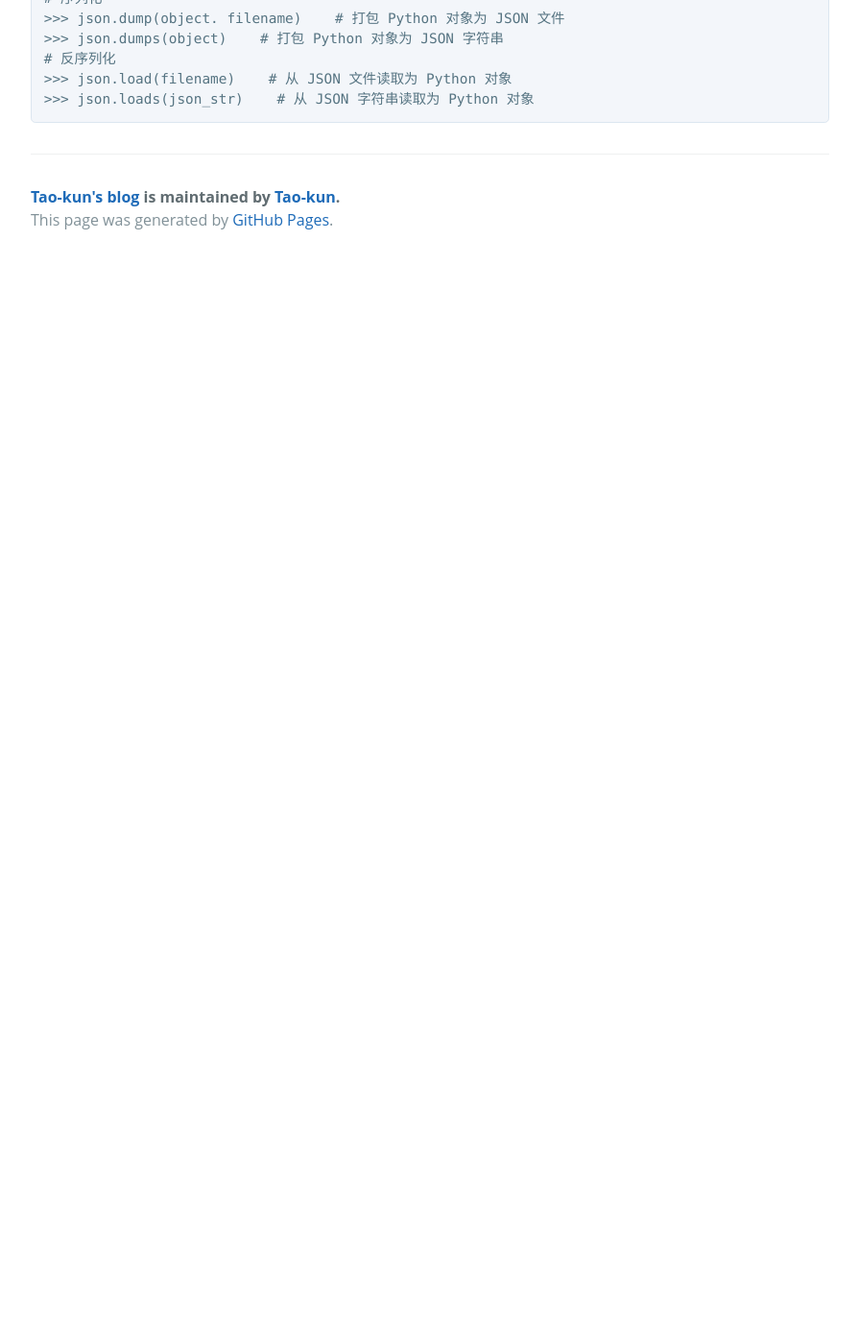
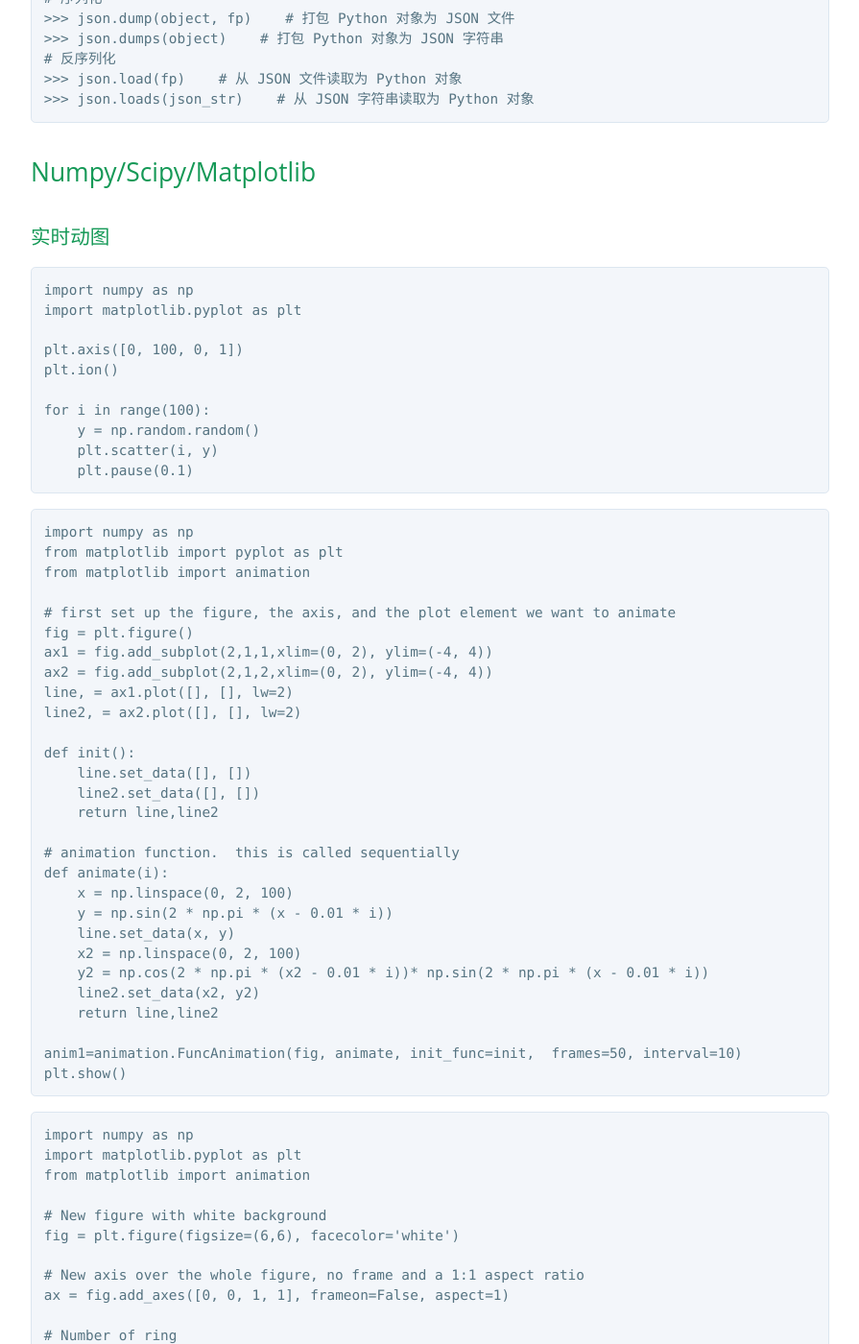
Before and after one commit to Tao-kun/Tao-kun.github.io, a Jekyll site: the page built from _posts/2017-04-23-python-note.markdown, in a window 1280 px wide and 1400 px high, scrolled down 2709 px. Shown: the whole window at 96% size, without its empty margins (192-1087 px from the left). Built offline with Jekyll 4.4.1, drawn with Linux system fonts in a browser that asks for light colours; some web fonts are replaced; before the commit the page ends 2982 px from its top, so only the background shows below that; some of the changed text lies outside the part shown.

````diff
--- a/_posts/2017-04-23-python-note.markdown
+++ b/_posts/2017-04-23-python-note.markdown
@@ -95,9 +95,119 @@ Python的笔记，不定期更新.
 ## json 模块
 ```python
 # 序列化
->>> json.dump(object. filename)    # 打包 Python 对象为 JSON 文件
+>>> json.dump(object, fp)    # 打包 Python 对象为 JSON 文件
 >>> json.dumps(object)    # 打包 Python 对象为 JSON 字符串
 # 反序列化
->>> json.load(filename)    # 从 JSON 文件读取为 Python 对象
+>>> json.load(fp)    # 从 JSON 文件读取为 Python 对象
 >>> json.loads(json_str)    # 从 JSON 字符串读取为 Python 对象
 ```
+
+
+## Numpy/Scipy/Matplotlib
+
+### 实时动图
+
+```python
+import numpy as np
+import matplotlib.pyplot as plt
+
+plt.axis([0, 100, 0, 1])
+plt.ion()
+
+for i in range(100):
+    y = np.random.random()
+    plt.scatter(i, y)
+    plt.pause(0.1)
+```
+
+```python
+import numpy as np
+from matplotlib import pyplot as plt
+from matplotlib import animation
+
+# first set up the figure, the axis, and the plot element we want to animate
+fig = plt.figure()
+ax1 = fig.add_subplot(2,1,1,xlim=(0, 2), ylim=(-4, 4))
+ax2 = fig.add_subplot(2,1,2,xlim=(0, 2), ylim=(-4, 4))
+line, = ax1.plot([], [], lw=2)
+line2, = ax2.plot([], [], lw=2)
+
+def init():
+    line.set_data([], [])
+    line2.set_data([], [])
+    return line,line2
+
+# animation function.  this is called sequentially
+def animate(i):
+    x = np.linspace(0, 2, 100)
+    y = np.sin(2 * np.pi * (x - 0.01 * i))
+    line.set_data(x, y)
+    x2 = np.linspace(0, 2, 100)
+    y2 = np.cos(2 * np.pi * (x2 - 0.01 * i))* np.sin(2 * np.pi * (x - 0.01 * i))
+    line2.set_data(x2, y2)
+    return line,line2
+
+anim1=animation.FuncAnimation(fig, animate, init_func=init,  frames=50, interval=10)
+plt.show()
+```
+
+```python
+import numpy as np
+import matplotlib.pyplot as plt
+from matplotlib import animation
+
+# New figure with white background
+fig = plt.figure(figsize=(6,6), facecolor='white')
+
+# New axis over the whole figure, no frame and a 1:1 aspect ratio
+ax = fig.add_axes([0, 0, 1, 1], frameon=False, aspect=1)
+
+# Number of ring
+n = 50
+size_min = 50
+size_max = 50 ** 2
+
+# Ring position
+pos = np.random.uniform(0, 1, (n,2))
+
+# Ring colors
+color = np.ones((n,4)) * (0,0,0,1)
+# Alpha color channel geos from 0(transparent) to 1(opaque)
+color[:,3] = np.linspace(0, 1, n)
+
+# Ring sizes
+size = np.linspace(size_min, size_max, n)
+
+# Scatter plot
+scat = ax.scatter(pos[:,0], pos[:,1], s=size, lw=0.5, edgecolors=color, facecolors='None')
+
+# Ensure limits are [0,1] and remove ticks
+ax.set_xlim(0, 1), ax.set_xticks([])
+ax.set_ylim(0, 1), ax.set_yticks([])
+
+def update(frame):
+    global pos, color, size
+
+    # Every ring is made more transparnt
+    color[:, 3] = np.maximum(0, color[:,3]-1.0/n)
+
+    # Each ring is made larger
+    size += (size_max - size_min) / n
+
+    # Reset specific ring
+    i = frame % 50
+    pos[i] = np.random.uniform(0, 1, 2)
+    size[i] = size_min
+    color[i, 3] = 1
+
+    # Update scatter object
+    scat.set_edgecolors(color)
+    scat.set_sizes(size)
+    scat.set_offsets(pos)
+
+    # Return the modified object
+    return scat,
+
+anim = animation.FuncAnimation(fig, update, interval=10, blit=True, frames=200)
+plt.show()
+```
````
Also changed, not shown: _posts/2017-04-22-math-formula.markdown (+10 -10 lines), _posts/2018-09-29-fibonacci.markdown (added, +56 -0 lines).
